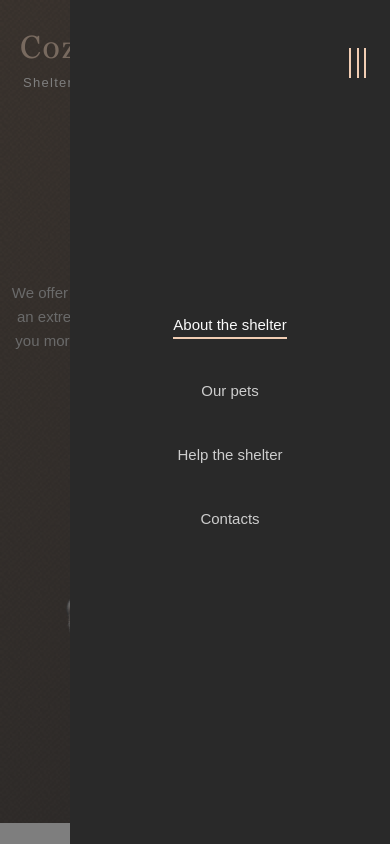
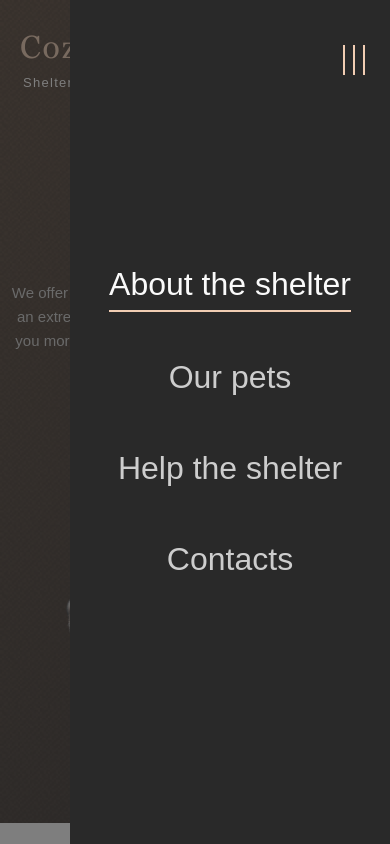
Before and after one commit to Cheleste1994/project, a plain HTML site: page shelter/pages/main/index.html in a window 390 px wide. Both pictures are taken after a click on the element 355 px from the left and 63 px from the top of the page. Shown: the top 844 px of the page. Drawn offline with Linux system fonts and the light colour scheme; a web font is replaced by a local one.

Commit message:
feat: fix burger-menu

```diff
--- a/shelter/pages/main/fonts.css
+++ b/shelter/pages/main/fonts.css
@@ -513,6 +513,24 @@
 }
 
 
+
+@media (max-width: 767px) {
+
+
+
+  .menu-link-start {
+    font-size: 32px;
+
+  }
+
+  .menu-link {
+    font-size: 32px;
+
+  }
+
+  }
+
+
 @media (max-width: 700px) {
 
 
--- a/shelter/pages/main/script.js
+++ b/shelter/pages/main/script.js
@@ -67,7 +67,8 @@ mediaQuery.addEventListener('change', () => {
 })
 
 burger.addEventListener('click', isOpen)
-
+blur.addEventListener('click', closeMenu)
+menu.addEventListener('click', closeMenu)
 
 function isOpen() {
   isBurger === false ? openMenu() : closeMenu();
--- a/shelter/pages/main/style.css
+++ b/shelter/pages/main/style.css
@@ -130,7 +130,7 @@ left: 0;
 .menu-link::before {
   content: '';
   left: 0;
-  bottom: -5px;
+  bottom: 0;
   position: absolute;
   width: 0;
   height: 2px;
@@ -139,7 +139,7 @@ left: 0;
 }
 
 .menu-link:active:before {
-  width: 110%;
+  width: 100%;
 }
 
 .nav-about {
@@ -151,11 +151,11 @@ left: 0;
   visibility: hidden;
   display: flex;
   flex-wrap: wrap;
-  justify-content: center;
+  justify-content: space-between;
 
   z-index: 10;
   width: 30px;
-  height: 22px;
+  height: 30px;
 }
 
 .burger-line {
@@ -1130,9 +1130,11 @@ height: 100%;
   .burger {
     position: absolute;
     visibility: visible;
-    top: 52px;
-    right: 20px;
+    top: 45px;
+    right: 25px;
+    bottom: 0;
     transform: rotate(0);
+    transition: all 0.5s;
   }
 
   .burger-open {
@@ -1143,18 +1145,20 @@ height: 100%;
     position: fixed;
     right: 0;
     top: 0;
+    bottom: 0;
     display: flex;
     flex-direction: column;
     justify-content: center;
     align-items: center;
     background: #292929;
     width: 320px;
-    height: 100vh;
+    height: 100%;
     visibility: hidden;
     margin: 0;
     transform: translateX(500px);
     z-index: 9;
     transition: all 0.3s;
+
   }
 
   .menu-link {
--- a/shelter/pages/pets/fonts.css
+++ b/shelter/pages/pets/fonts.css
@@ -363,6 +363,22 @@
 }
 
 
+@media (max-width: 767px) {
+
+
+
+  .menu-link-start {
+    font-size: 32px;
+
+  }
+
+  .menu-link {
+    font-size: 32px;
+
+  }
+
+  }
+
 @media (max-width: 600px) {
 
   .h3-pets {
--- a/shelter/pages/pets/script.js
+++ b/shelter/pages/pets/script.js
@@ -277,7 +277,8 @@ mediaQuery.addEventListener('change', () => {
 })
 
 burger.addEventListener('click', isOpen)
-
+blur.addEventListener('click', closeMenu)
+menu.addEventListener('click', closeMenu)
 
 function isOpen() {
   isBurger === false ? openMenu() : closeMenu();
--- a/shelter/pages/pets/style.css
+++ b/shelter/pages/pets/style.css
@@ -112,7 +112,7 @@ body {
 .menu-link::before {
   content: '';
   left: 0;
-  bottom: -5px;
+  bottom: 0;
   position: absolute;
   width: 0;
   height: 2px;
@@ -121,7 +121,7 @@ body {
 }
 
 .menu-link:active:before {
-  width: 110%;
+  width: 100%;
 }
 
 
@@ -145,7 +145,7 @@ body {
 
   z-index: 10;
   width: 30px;
-  height: 22px;
+  height: 30px;
 }
 
 .burger-line {
@@ -683,9 +683,11 @@ body {
   .burger {
     position: absolute;
     visibility: visible;
-    top: 51px;
-    right: 20px;
+    top: 45px;
+    right: 25px;
     transform: rotate(0);
+    transition: all 0.5s;
+
   }
 
   .burger-open {
@@ -709,6 +711,8 @@ body {
     transform: translateX(500px);
     z-index: 9;
     transition: all 0.3s;
+
+
   }
 
   .menu-link {
```
